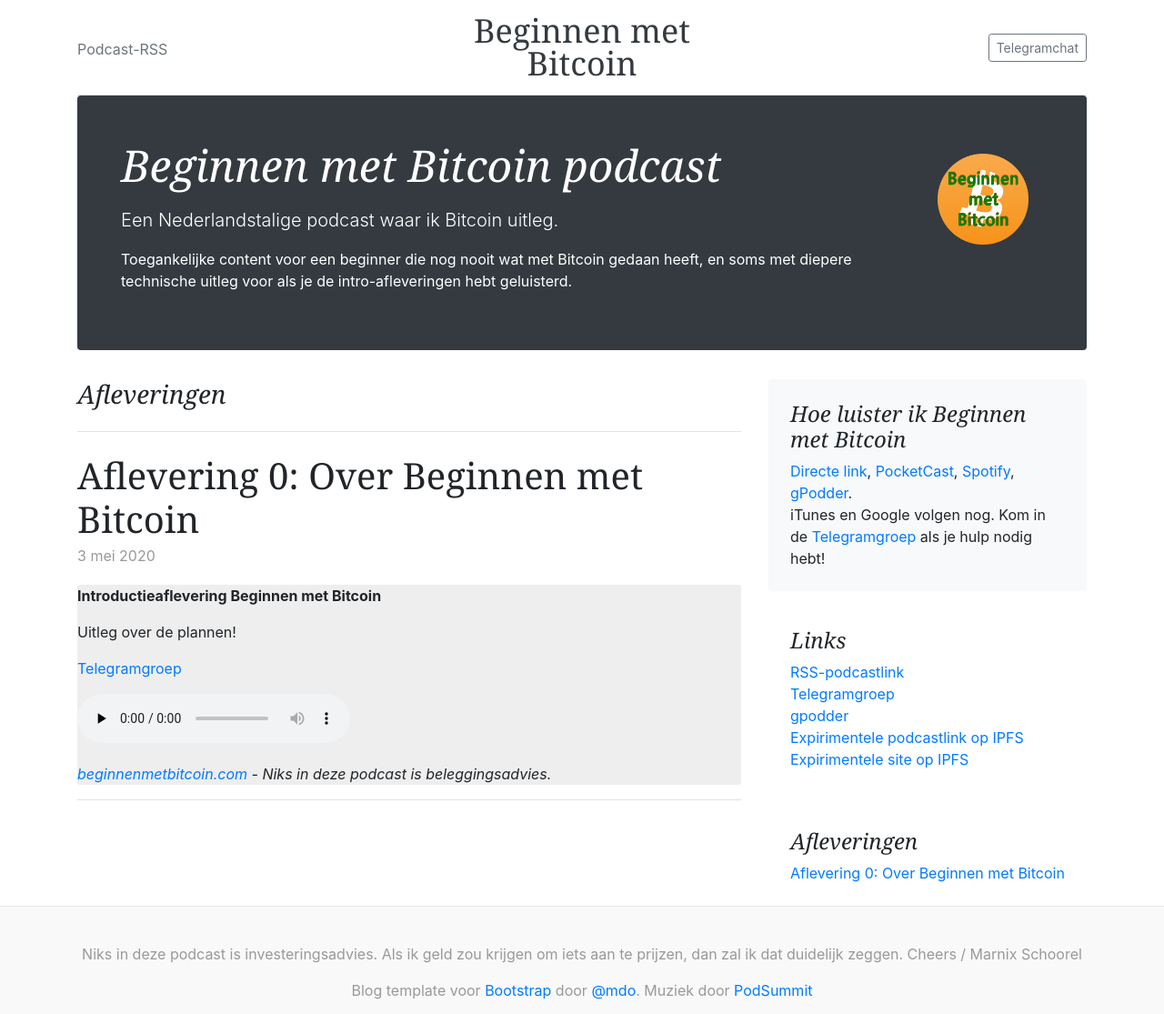
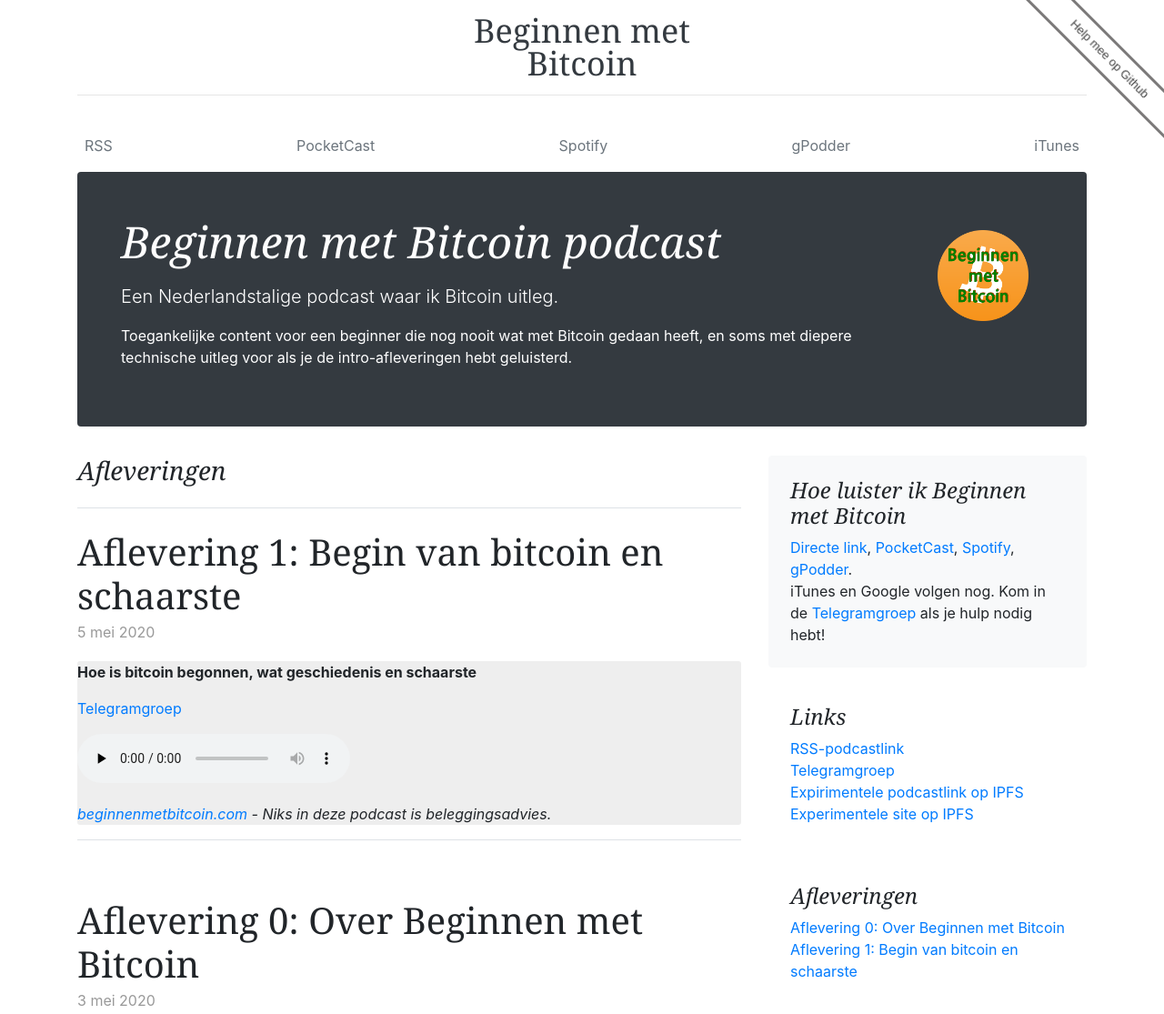
Before and after one commit to BeginnenMetBitcoin/beginnenmetbitcoin.github.io, a plain HTML site: page index.html in a window 1280 px wide. Shown: the top 1115 px of the page at 91% size. Drawn offline with Linux system fonts and the light colour scheme.

Commit message:
Episode 1

```diff
--- a/index.html
+++ b/index.html
@@ -47,25 +47,45 @@
           font-size: 3.5rem;
         }
       }
+/* Fork label */
+.forkme{transform:rotate(45deg);background-color:#FFF;overflow:hidden;position:fixed;z-index:300;width:240px;right:-60px;top:46px;border-style:solid;border-color:#7B7979}.forkme a{color:#404040 !important;display:block;font:13px Helvetica Neue,Arial,sans-serif;margin:0.05em 0px 0.075em;padding:0.6em;text-align:center;text-decoration:none}
+
     </style>
     <!-- Custom styles for this template -->
     <link href="assets/blog.css" rel="stylesheet">
   </head>
   <body>
+  <!-- Fork Label -->
+  <div class="forkme"><a href="https://github.com/BeginnenMetBitcoin/beginnenmetbitcoin.github.io">Help mee op Github</a></div>
+
     <div class="container">
   <header class="blog-header py-3">
     <div class="row flex-nowrap justify-content-between align-items-center">
       <div class="col-4 pt-1">
-        <a class="text-muted" href="podcast.rss">Podcast-RSS</a>
+        <!--<a class="text-muted" href="podcast.rss">Podcast-RSS</a>-->
       </div>
       <div class="col-4 text-center">
         <a class="blog-header-logo text-dark" href="#">Beginnen met Bitcoin</a>
       </div>
       <div class="col-4 d-flex justify-content-end align-items-center">
-        <a class="btn btn-sm btn-outline-secondary" href="https://t.me/beginnenmetbitcoin">Telegramchat</a>
+        <!--<a class="btn btn-sm btn-outline-secondary" href="https://t.me/beginnenmetbitcoin">Telegramchat</a>-->
       </div>
     </div>
   </header>
+
+
+
+
+  <div class="nav-scroller py-1 mb-2" style="margin-top:2em;">
+    <nav class="nav d-flex justify-content-between">
+      <a class="p-2 text-muted" href="https://beginnenmetbitcoin.com/podcast.rss">RSS</a>
+      <a class="p-2 text-muted" href="https://pca.st/tspaop98">PocketCast</a>
+      <a class="p-2 text-muted" href="https://open.spotify.com/show/6nil9VrFYWEwpFVmWZRfZ4?si=mnwSWEUxRpuGVg1zoRJEZQ">Spotify</a>
+      <a class="p-2 text-muted" href="https://gpodder.net/podcast/beginnen-met-bitcoin">gPodder</a>
+      <a class="p-2 text-muted" href="itpc://beginnenmetbitcoin.com/podcast.rss">iTunes</a>
+    </nav>
+  </div>
+
 
   <div class="jumbotron p-4 p-md-5 text-white rounded bg-dark">
     <div class="col-md-12 px-0">
@@ -84,6 +104,23 @@
       <h3 class="pb-4 mb-4 font-italic border-bottom">
         Afleveringen
       </h3>
+
+
+      <!-- AFLEVERING -->
+      <div class="blog-post border-bottom" id="ep1">
+        <h2 class="blog-post-title">Aflevering 1: Begin van bitcoin en schaarste</h2>
+        <p class="blog-post-meta">5 mei 2020</p>
+        <div class="shownotes bg-link">
+          <p>
+            <b>Hoe is bitcoin begonnen, wat geschiedenis en schaarste</b>
+            <p><a href="https://t.me/beginnenmetbitcoin">Telegramgroep</a></p>
+            <p><audio src="https://ipfs.io/ipns/QmWgJh8zA1rsN4DLwLR5PT2oBDQgrSiACBArRZzZznRRw6/mp3/ep1.mp3" preload="none" controls="controls"></audio></p>
+            <p><i><a href="https://beginnenmetbitcoin.com/">beginnenmetbitcoin.com</a> - Niks in deze podcast is beleggingsadvies.</i></p>
+          </p>
+        </div>
+      </div>
+      <!-- /////////// -->
+
 
 
       <!-- AFLEVERING -->
@@ -122,9 +159,8 @@
         <ol class="list-unstyled">
           <li><a href="https://beginnenmetbitcoin.com/podcast.rss">RSS-podcastlink</a></li>
           <li><a href="https://t.me/beginnenmetbitcoin">Telegramgroep</a></li>
-          <li><a href="https://gpodder.net/podcast/beginnen-met-bitcoin">gpodder</a></li>
           <li><a href="https://ipfs.io/ipns/QmWgJh8zA1rsN4DLwLR5PT2oBDQgrSiACBArRZzZznRRw6/podcast.rss">Expirimentele podcastlink op IPFS</a></li>
-          <li><a href="https://ipfs.io/ipns/QmWgJh8zA1rsN4DLwLR5PT2oBDQgrSiACBArRZzZznRRw6/">Expirimentele site op IPFS</a></li>
+          <li><a href="https://ipfs.io/ipns/QmWgJh8zA1rsN4DLwLR5PT2oBDQgrSiACBArRZzZznRRw6/">Experimentele site op IPFS</a></li>
         </ol>
       </div>
 
@@ -132,6 +168,7 @@
         <h4 class="font-italic">Afleveringen</h4>
         <ol class="list-unstyled mb-0">
           <li><a href="#ep0">Aflevering 0: Over Beginnen met Bitcoin</a></li>
+          <li><a href="#ep1">Aflevering 1: Begin van bitcoin en schaarste</a></li>
         </ol>
       </div>
 
@@ -146,7 +183,23 @@
   <p>Blog template voor <a href="https://getbootstrap.com/">Bootstrap</a> door <a href="https://twitter.com/mdo">@mdo</a>. Muziek door <a href="http://podsummit.com/freemusic/">PodSummit</a></p>
 </footer>
 
-<!--<script src="assets/jquery-3.5.0.min.js"></script> -->
+<script src="assets/jquery-3.5.0.min.js"></script>
+<script type="text/javascript">
+  $(document).ready(function () {
+    $(".expandableCollapsibleDiv > img").click(function (e) {
+      var showElementDescription =
+        $(this).parents(".expandableCollapsibleDiv").find("ul");
+
+      if ($(showElementDescription).is(":visible")) {
+        showElementDescription.hide("fast", "swing");
+        $(this).attr("src", "Image/up-arrow.jpg");
+      } else {
+        showElementDescription.show("fast", "swing");
+        $(this).attr("src", "Image/down-arrow.jpg");
+      }
+    });
+  });
+</script>
 
 
 </body>
```
Also changed, not shown: 1 other file.
